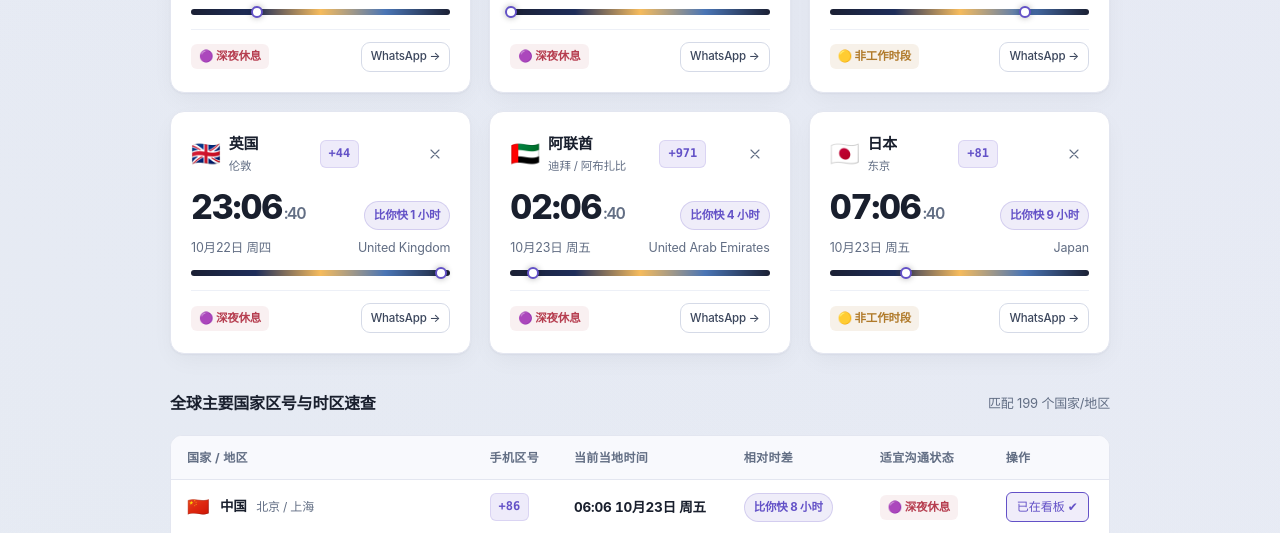
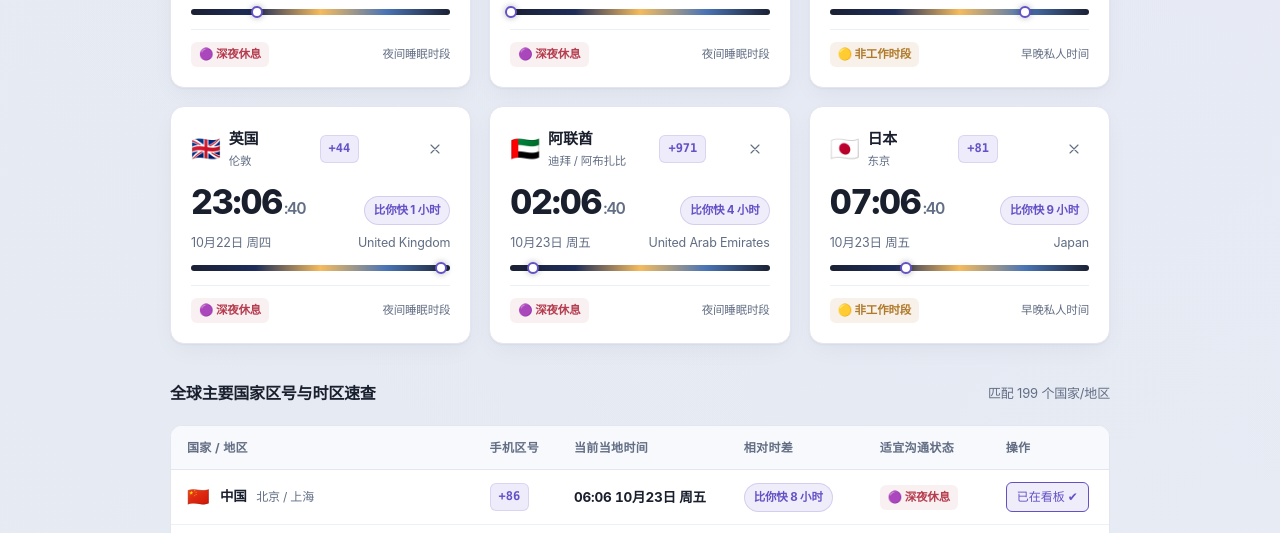
Before and after one commit to Alex97FR/alex97fr.github.io, a plain HTML site: page worldtime.html in a window 1280 px wide. Shown: the part 697-1230 px from the top of the page. Drawn offline with Linux system fonts and the light colour scheme.

Commit message:
Remove WhatsApp action button from world time cards and streamline status bar

```diff
--- a/worldtime.html
+++ b/worldtime.html
@@ -7,7 +7,7 @@
   <meta name="theme-color" content="#0b0d13" media="(prefers-color-scheme: dark)">
   <meta name="description" content="全球手机区号与世界时差速查：按电话区号或国家查询当地时间、时差对比、工作与休息时段，支持固定常看国家时钟看板。">
   <title>Everyday Tools</title>
-  <link rel="stylesheet" href="styles.css?v=10">
+  <link rel="stylesheet" href="styles.css?v=11">
   <link rel="icon" href="favicon.svg?v=3" type="image/svg+xml">
   <script>
     if (window.self !== window.top) document.documentElement.classList.add('embedded');
@@ -426,14 +426,17 @@
         let statusText = '🟢 适宜沟通';
         let statusClass = 'work';
         let statusTip = '当地处于正常工作时段 (09:00 - 18:00)';
+        let statusSummary = '正常工作时段 (09-18)';
         if (hour >= 22 || hour < 7) {
           statusText = '🟣 深夜休息';
           statusClass = 'rest';
           statusTip = '当地处于深夜睡眠时段，建议避免消息打扰';
+          statusSummary = '夜间睡眠时段';
         } else if ((hour >= 7 && hour < 9) || (hour >= 18 && hour < 22)) {
           statusText = '🟡 非工作时段';
           statusClass = 'evening';
           statusTip = '当地处于早晚私人时段，可沟通非紧急事项';
+          statusSummary = '早晚私人时间';
         }
 
         const dayProgress = ((hour * 60 + minute) / 1440) * 100;
@@ -441,7 +444,7 @@
         return {
           timeStr, secStr, dateStr, hour, minute, second,
           diffText, diffClass, diffHours,
-          statusText, statusClass, statusTip, dayProgress
+          statusText, statusClass, statusTip, statusSummary, dayProgress
         };
       } catch {
         return null;
@@ -516,7 +519,7 @@
         </div>
         <div class="contact-status-bar">
           <span class="status-pill ${info.statusClass}" title="${info.statusTip}">${info.statusText}</span>
-          <a href="whatsapp.html" class="button ghost" style="padding:4px 9px;min-height:30px;font-size:11.5px;" title="使用该国家区号生成 WhatsApp 链接">WhatsApp →</a>
+          <span style="font-size:11.5px;color:var(--muted);">${info.statusSummary}</span>
         </div>
       `;
 
```
Also changed, not shown: index.html (+1 -1 lines), todo.html (+1 -1 lines), vcf.html (+1 -1 lines), whatsapp.html (+1 -1 lines).
